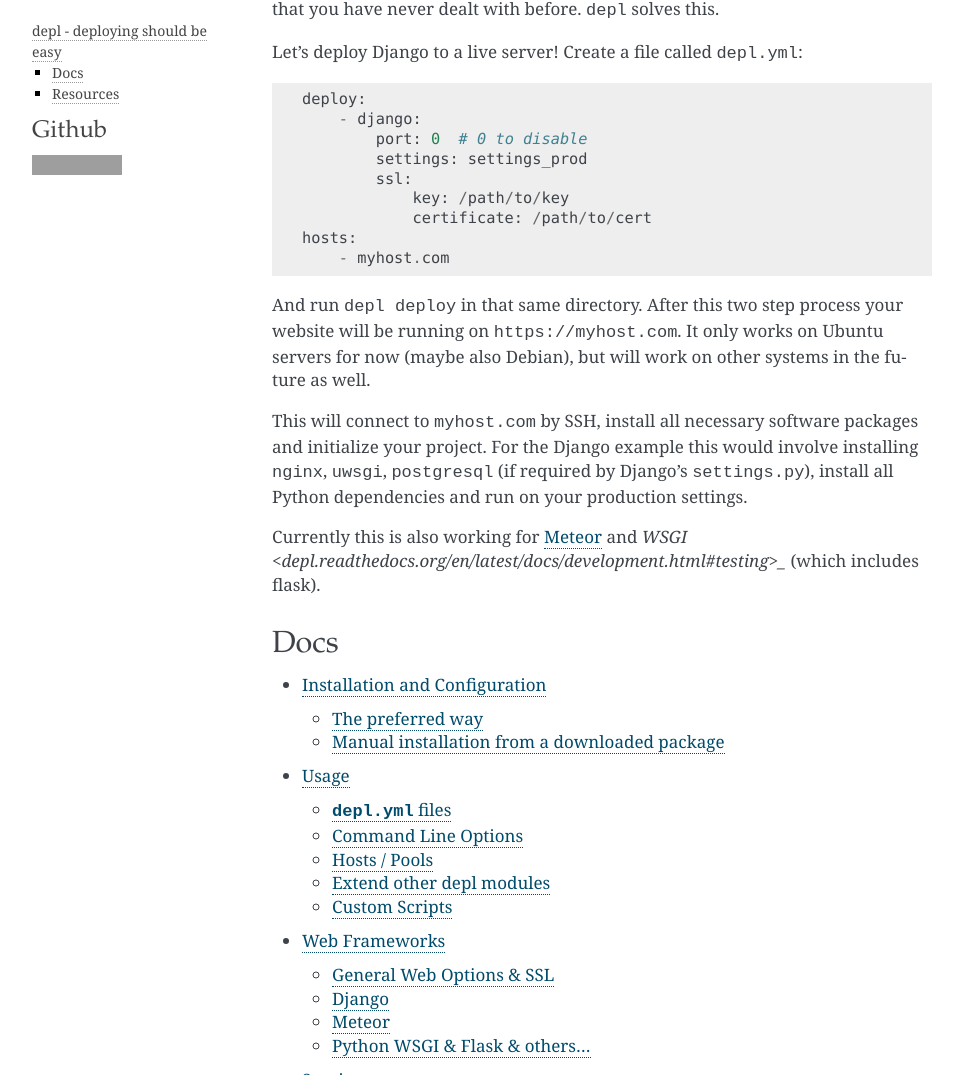
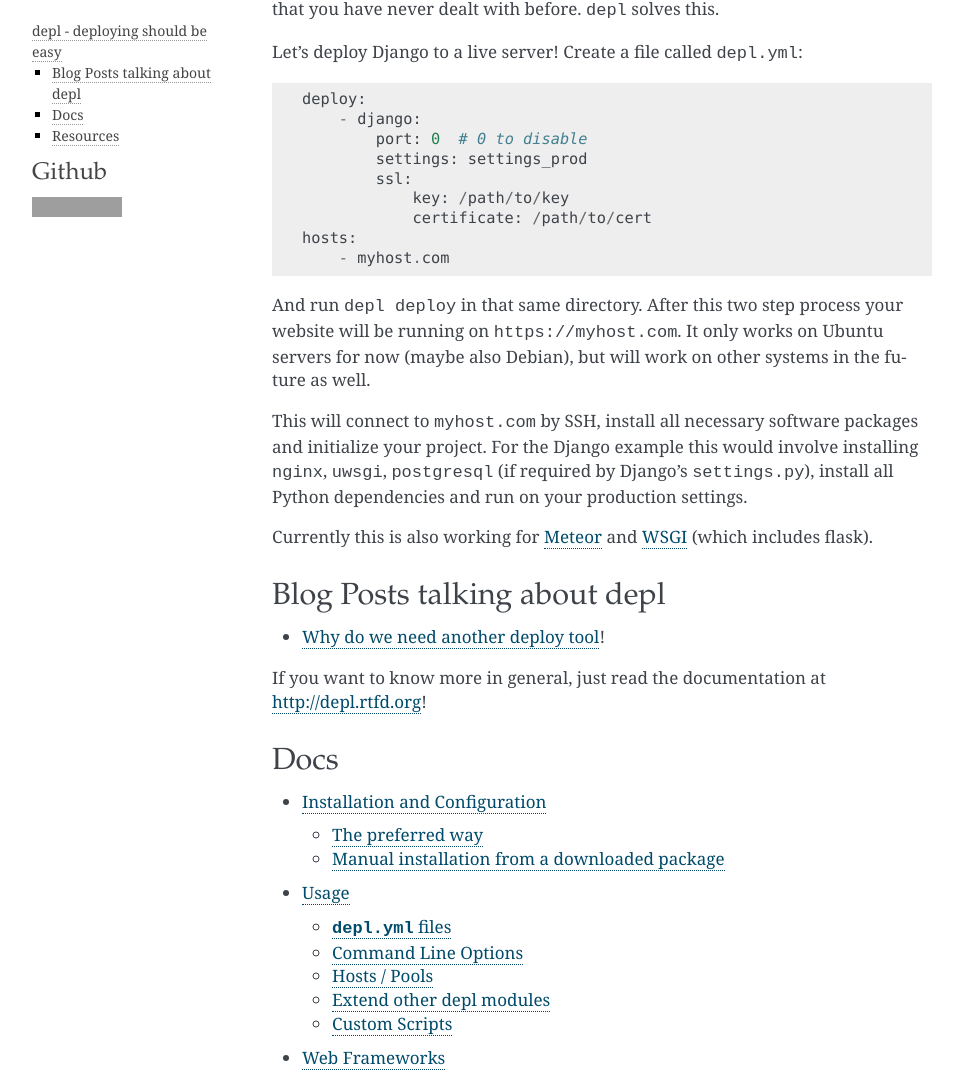
Before and after one commit to davidhalter/depl, a Sphinx documentation site: the page built from docs/index.rst, in a window 1280 px wide and 1400 px high. Shown: the part 325-1400 px from the top of the window, without its empty margins (148-1111 px from the left). Built offline with Sphinx 7.4.7, drawn with Linux system fonts in a browser that asks for light colours; grey boxes are pictures that could not be loaded.

```diff
--- a/docs/index.rst
+++ b/docs/index.rst
@@ -40,8 +40,16 @@ settings.
 
 Currently this is also working for `Meteor
 <depl.readthedocs.org/en/latest/docs/web-frameworks.html#meteor>`_ and
-`WSGI <depl.readthedocs.org/en/latest/docs/development.html#testing>_` (which
+`WSGI <depl.readthedocs.org/en/latest/docs/development.html#testing>`_ (which
 includes flask).
+
+Blog Posts talking about depl
+-----------------------------
+
+- `Why do we need another deploy tool <article>`_!
+
+If you want to know more in general, just read the documentation at
+`<http://depl.rtfd.org>`_!
 
 
 .. _toc:
```
Also changed, not shown: README.rst (+4 -4 lines).
